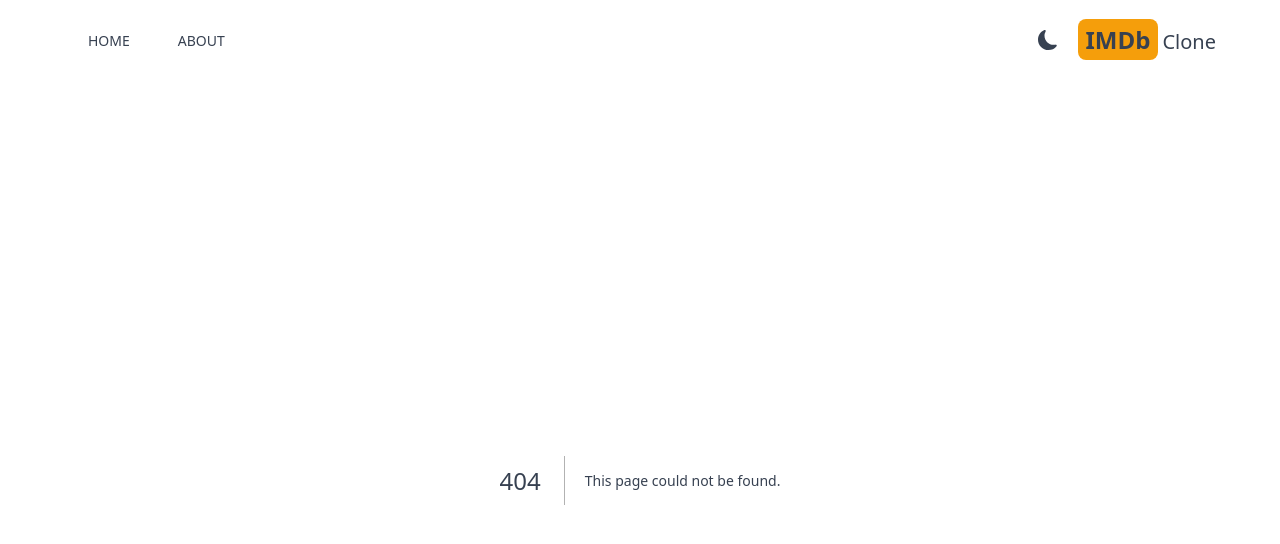
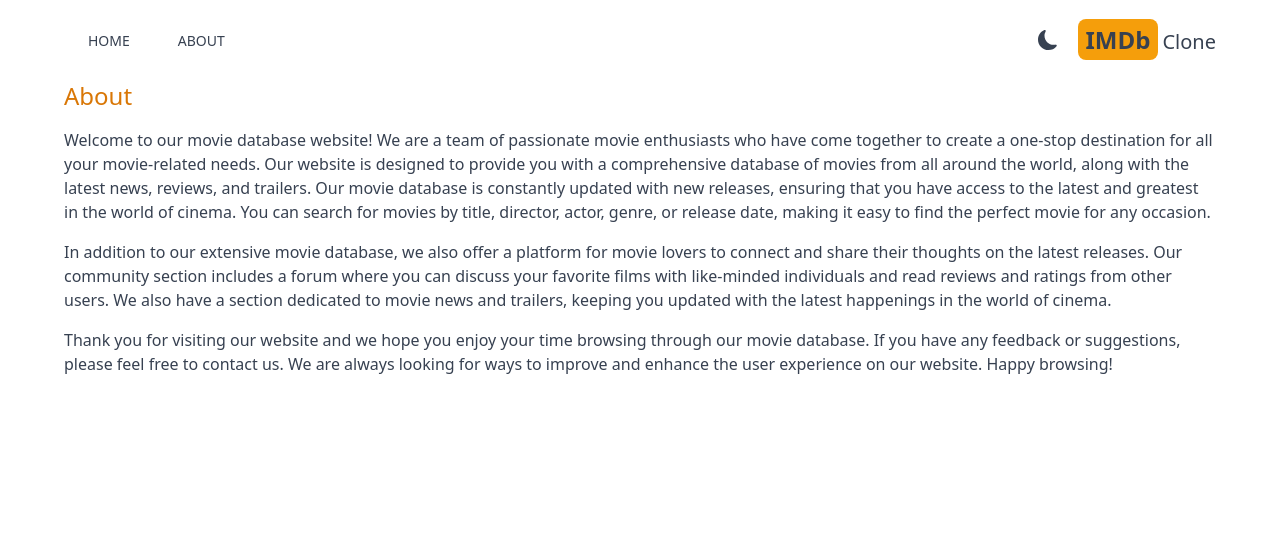
Before and after one commit to garylin0969/next13-imdb-clone, a Next.js app: page /about in a window 1280 px wide. Before the commit this address had no page. Shown: the top 544 px of the page. Built offline with nearby package versions, Linux system fonts and the light colour scheme.

Commit message:
create the about page

```diff
--- /dev/null
+++ b/src/app/about/page.tsx
@@ -0,0 +1,32 @@
+const About = () => {
+    return (
+        <>
+            <div className="max-w-6xl mx-auto space-y-4">
+                <h1 className="text-2xl font-medium text-amber-600">About</h1>
+                <p>
+                    Welcome to our movie database website! We are a team of passionate movie enthusiasts who have come
+                    together to create a one-stop destination for all your movie-related needs. Our website is designed
+                    to provide you with a comprehensive database of movies from all around the world, along with the
+                    latest news, reviews, and trailers. Our movie database is constantly updated with new releases,
+                    ensuring that you have access to the latest and greatest in the world of cinema. You can search for
+                    movies by title, director, actor, genre, or release date, making it easy to find the perfect movie
+                    for any occasion.
+                </p>
+                <p>
+                    In addition to our extensive movie database, we also offer a platform for movie lovers to connect
+                    and share their thoughts on the latest releases. Our community section includes a forum where you
+                    can discuss your favorite films with like-minded individuals and read reviews and ratings from other
+                    users. We also have a section dedicated to movie news and trailers, keeping you updated with the
+                    latest happenings in the world of cinema.
+                </p>
+                <p>
+                    Thank you for visiting our website and we hope you enjoy your time browsing through our movie
+                    database. If you have any feedback or suggestions, please feel free to contact us. We are always
+                    looking for ways to improve and enhance the user experience on our website. Happy browsing!
+                </p>
+            </div>
+        </>
+    );
+};
+
+export default About;
```
